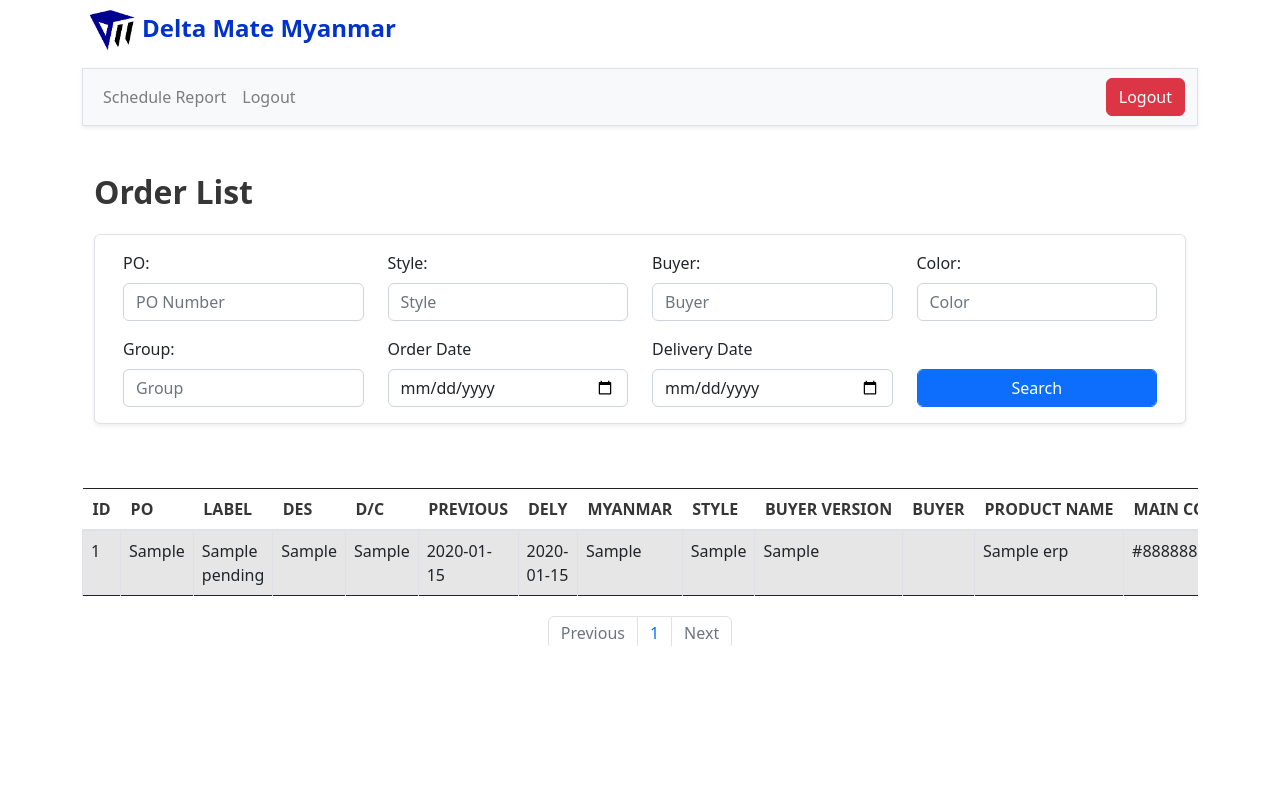
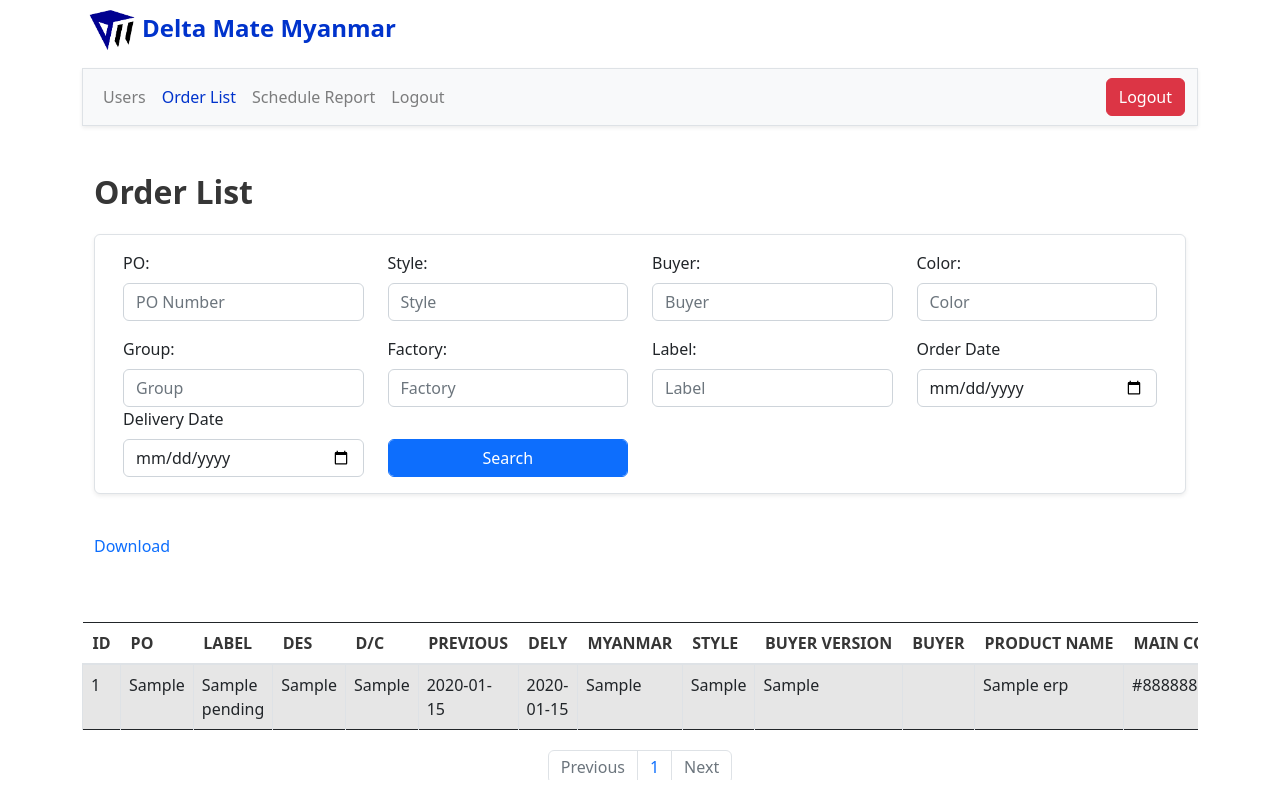
Before and after one commit to Shu-Naing/delatmate, a Flask app: page /orderlist in a window 1280 px wide. Run offline with Flask 3, Linux system fonts and the light colour scheme; a user stored in the database is signed in; tables that the repository leaves empty hold one stand-in row (values such as "Sample post"); some libraries are stand-ins or nearby versions.

Commit message:
small changes

```diff
--- a/templates/base.html
+++ b/templates/base.html
@@ -127,6 +127,16 @@
               {% if current_user.is_authenticated %}
 
               <li class="nav-item">
+                <a href="{{ url_for('auth.emplist') }}" class="nav-link  {% if emp_active %}active{% endif %}">
+                    Users
+                </a>
+              </li>
+              <li class="nav-item">
+                <a href="{{ url_for('auth.orderlist') }}" class="nav-link  {% if orderlist_active %}active{% endif %}">
+                    Order List
+                </a>
+              </li>
+              <li class="nav-item">
                 <a href="{{ url_for('auth.schedulelist') }}" class="nav-link  {% if emp_active %}active{% endif %}">
                     Schedule Report
                 </a>
--- a/templates/orderlist.html
+++ b/templates/orderlist.html
@@ -41,6 +41,14 @@
              <input type="name" class="form-control" id="gp_name" placeholder="Group" name="gp_name">
             </div>
             <div class="col-md-3">
+              <label for="factory">Factory:</label>
+             <input type="name" class="form-control" id="factory" placeholder="Factory" name="factory">
+            </div>
+            <div class="col-md-3">
+              <label for="label">Label:</label>
+             <input type="name" class="form-control" id="label" placeholder="Label" name="label">
+            </div>
+            <div class="col-md-3">
               <label for="order_date">Order Date</label>
               <input type="date" id="order_date" class="form-control" name="order_date" min="2000-01-02">
             </div>
@@ -55,6 +63,8 @@
         </form>
       </div>
     </div>
+    <br>
+    <p><a href="{{ url_for('auth.download_report') }}">Download</a></p>
             <br>
             </div>
             <br>
```
